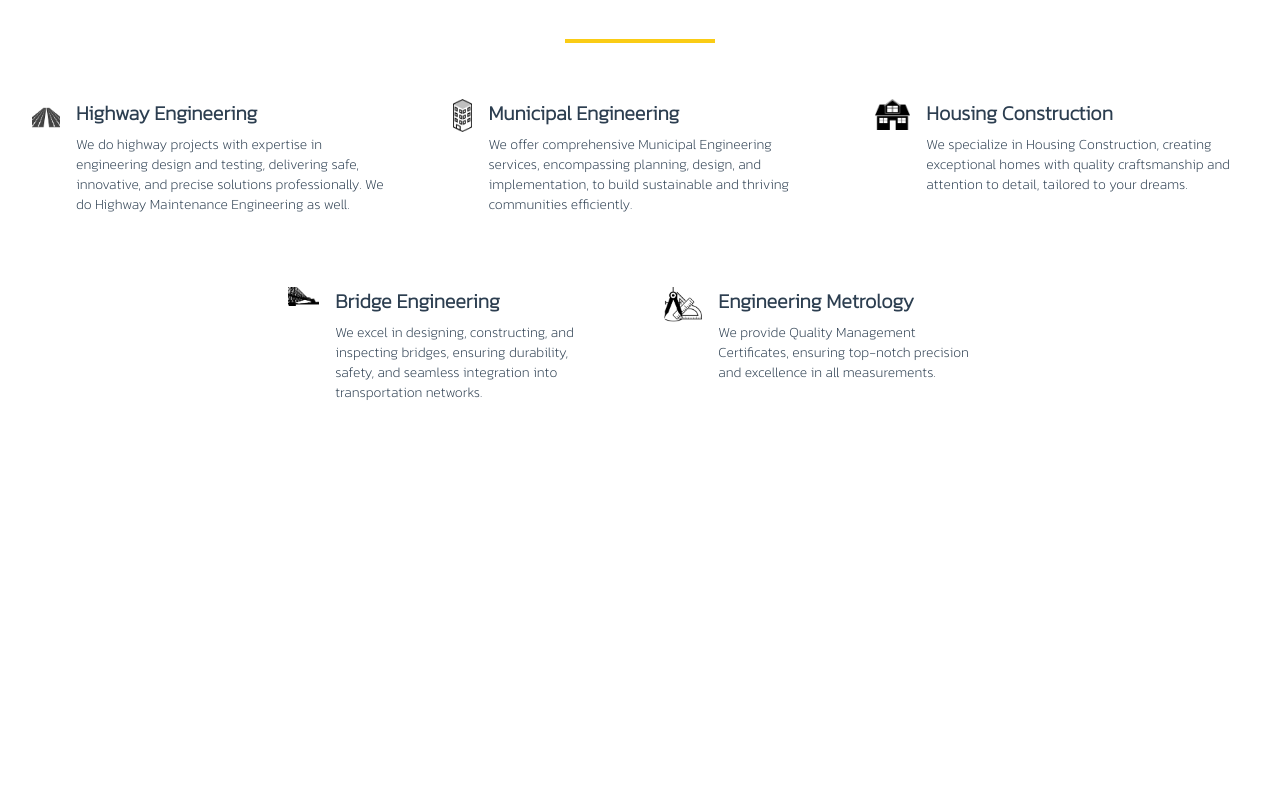
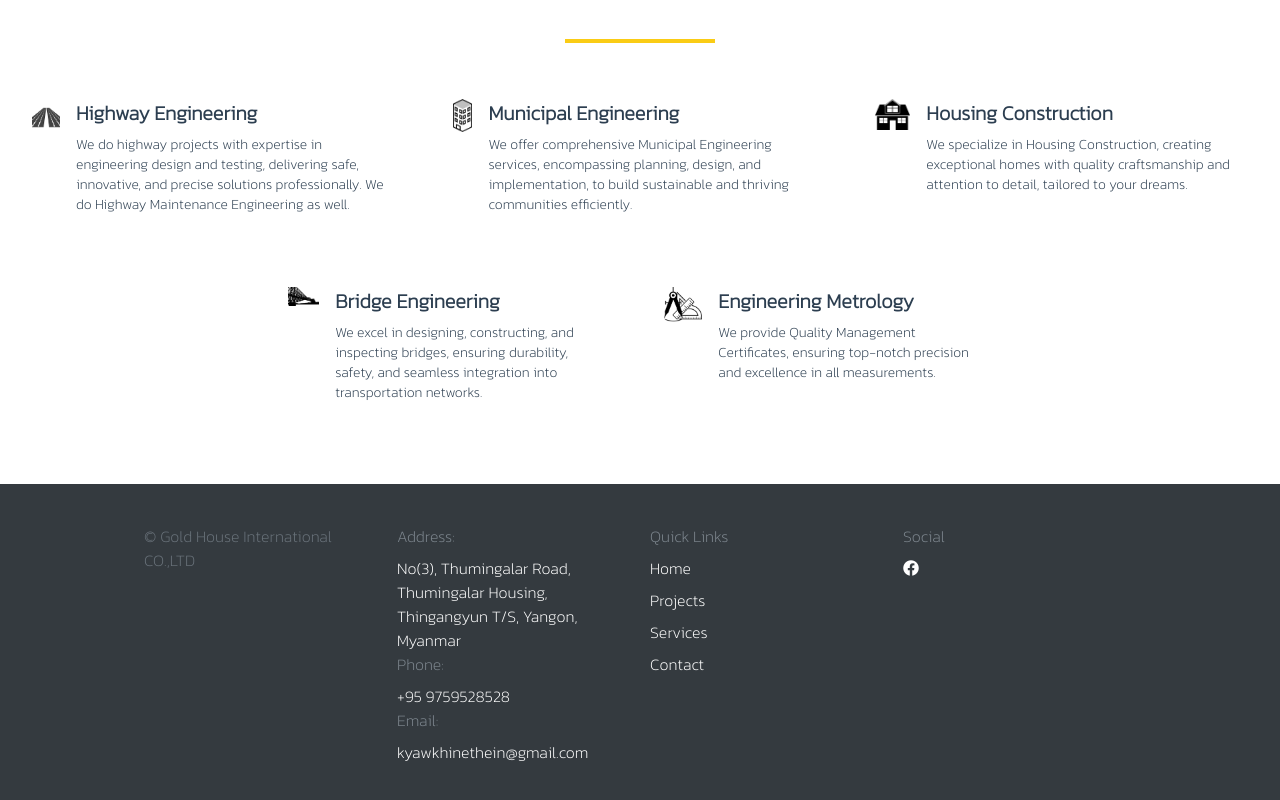
Before and after one commit to goldhouseconstruction/Gold_House_Construction, a Vue app: page / in a window 1280 px wide. Shown: the part 631-1431 px from the top of the page. Before the commit the page ends 1115 px from the top, so only its background shows below. Built offline with nearby package versions, Linux system fonts and the light colour scheme.

Commit message:
Footer Frame Done

```diff
--- /dev/null
+++ b/src/components/Footer.vue
@@ -0,0 +1,68 @@
+<template>
+  <div class="footer">
+    <div class="container w-[80%] mx-auto px-4 mt-10 py-10">
+      <div class="footerResponsive">
+        <div>
+          <p class="text-[#69727A]">&copy; Gold House International CO.,LTD</p>
+        </div>
+        <div>
+          <p class="footerHeading">Address:</p>
+          <p class="footerText">
+            No(3), Thumingalar Road, Thumingalar Housing, Thingangyun T/S,
+            Yangon, Myanmar
+          </p>
+
+          <p class="footerHeading">Phone:</p>
+          <p class="footerText">
+            <a href="tel:+95 9759528528">+95 9759528528</a>
+          </p>
+
+          <p class="footerHeading">Email:</p>
+          <p class="footerText">
+            <a href="mailto:kyawkhinethein@gmail.com"
+              >kyawkhinethein@gmail.com</a
+            >
+          </p>
+        </div>
+        <div>
+          <p class="footerHeading">Quick Links</p>
+          <p class="footerLink">Home</p>
+          <p class="footerLink">Projects</p>
+          <p class="footerLink">Services</p>
+          <p class="footerLink">Contact</p>
+        </div>
+        <div>
+          <p class="footerHeading">Social</p>
+          <p class="footerSocial">
+            <i class="fa-brands fa-facebook"></i>
+          </p>
+        </div>
+      </div>
+    </div>
+  </div>
+</template>
+
+<script>
+export default {};
+</script>
+
+<style>
+.footer {
+  @apply bg-[#343A3F] h-auto;
+}
+.footerResponsive {
+  @apply grid gap-5 grid-cols-1 sm:grid-cols-2 md:grid-cols-4;
+}
+.footerText {
+  @apply text-[#ffff] hover:text-blue-500 cursor-pointer;
+}
+.footerHeading {
+  @apply text-[#7D868E] mb-2;
+}
+.footerLink {
+  @apply text-[#ffff] hover:text-blue-500 mb-2;
+}
+.footerSocial {
+  @apply text-[#ffff];
+}
+</style>
--- a/src/views/Home.vue
+++ b/src/views/Home.vue
@@ -1,13 +1,16 @@
 <template>
   <HeroSection />
   <Services />
+  <Footer></Footer>
 </template>
 
 <script>
+import Footer from "../components/Footer";
 import Services from "../components/Services";
 import HeroSection from "../components/HeroSection";
 export default {
   components: {
+    Footer,
     Services,
     HeroSection,
   },
```
Also changed, not shown: public/tailwind.css.
